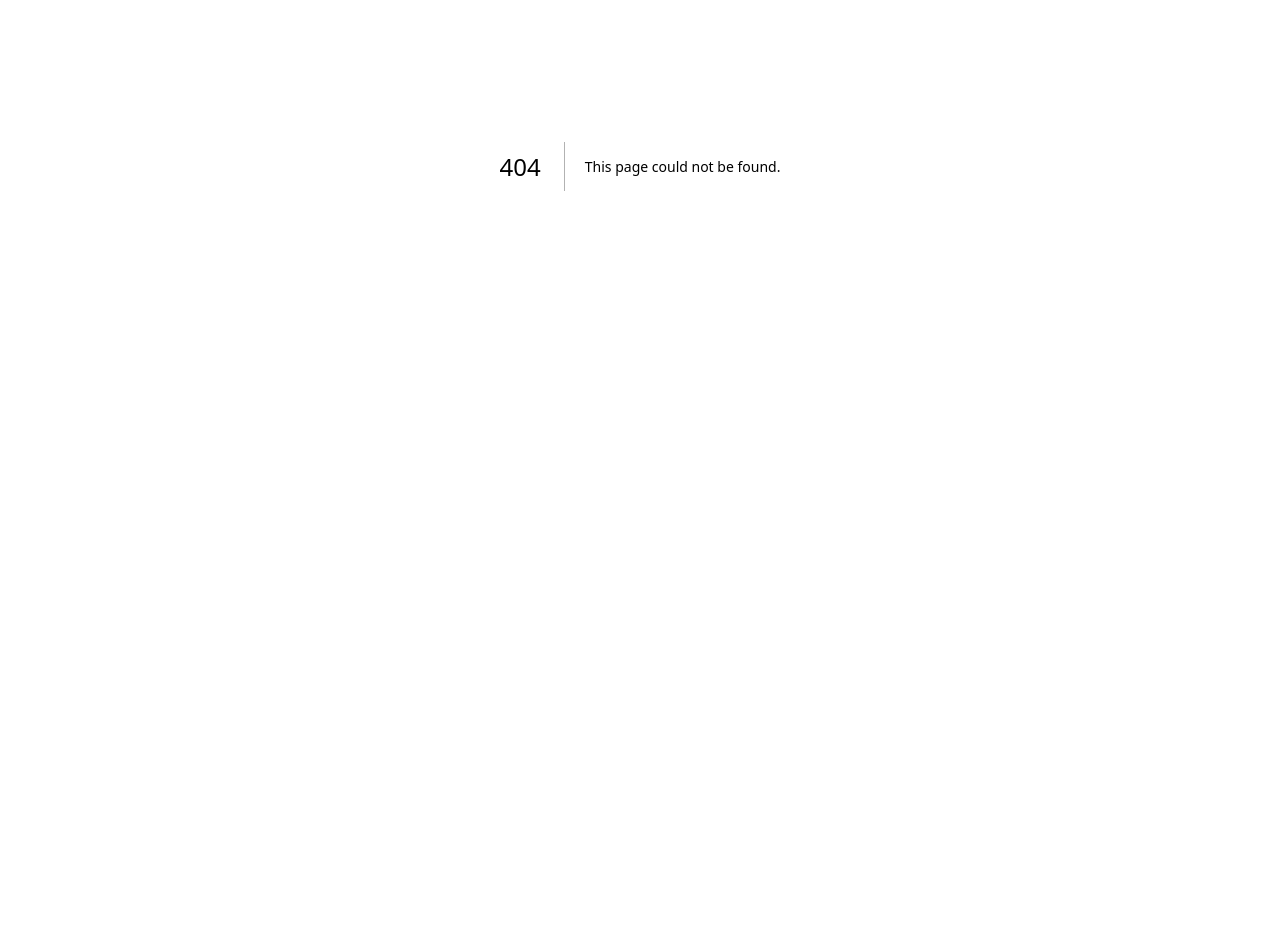
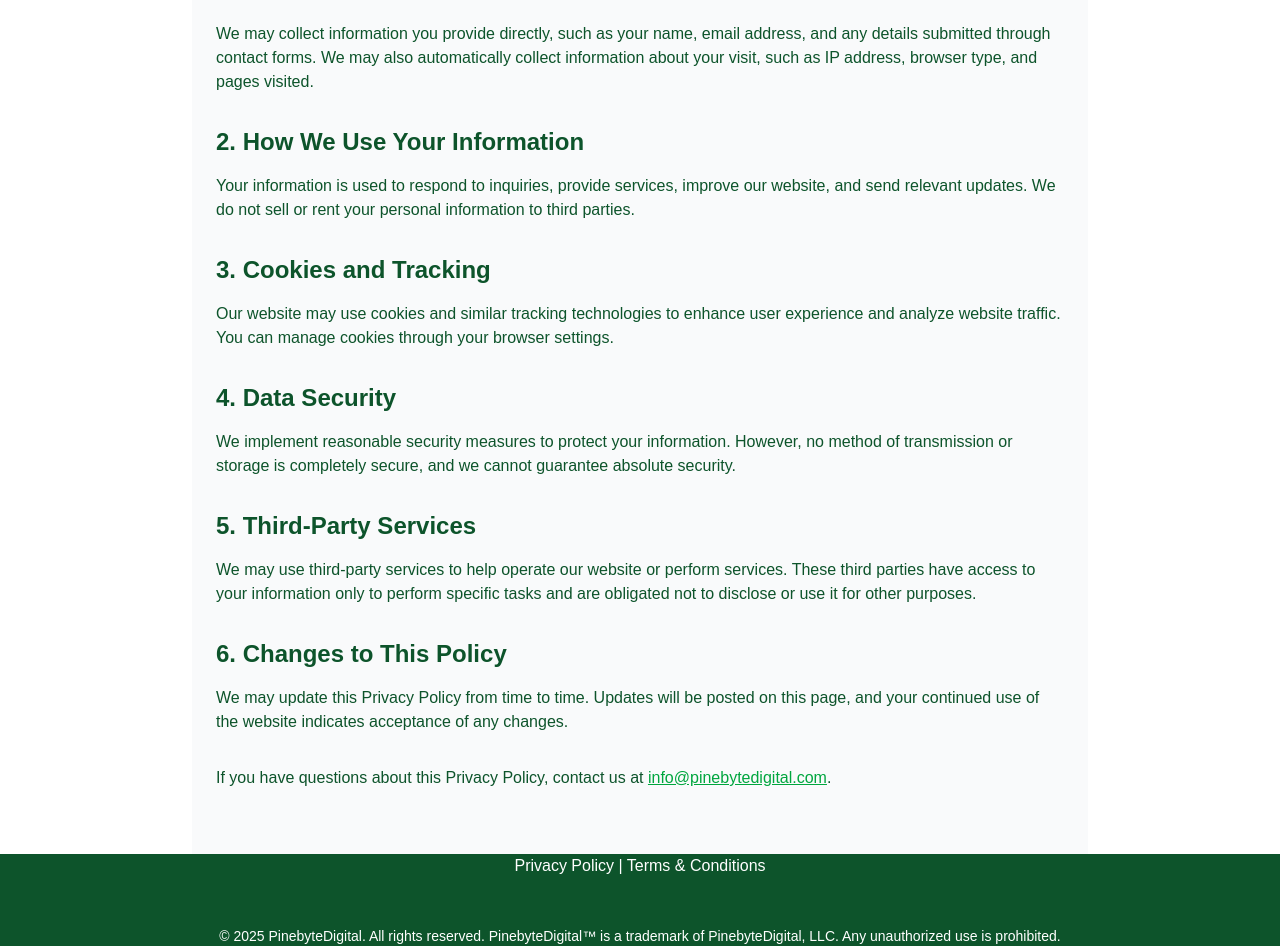
Before and after one commit to RhettRoseman/pinebytes, a Next.js app in the folder pinebyte/: page /privacypolicy in a window 1280 px wide. Before the commit this address had no page. Shown: the part 286-1232 px from the top of the page. Before the commit the page ends 852 px from the top, so only its background shows below. Built offline with nearby package versions, Linux system fonts and the light colour scheme.

Commit message:
creation and implemation of footer that has footer.tsx and terms.tsx being the components for terms and privacy policy all links work

```diff
--- a/pinebyte/app/components/footer.tsx
+++ b/pinebyte/app/components/footer.tsx
@@ -3,8 +3,13 @@ import Image from "next/image"
 
 export default function Footer(){
     return(
-        <div>
-
+        <div className="text-white bg-green-900 text-center">
+            <div>
+            <Link href="/privacypolicy"> Privacy Policy </Link> | <Link href="/terms-conditions"> Terms & Conditions </Link>
+            </div>
+            <p className="mt-12  text-sm text-white text-center">
+  &copy; {new Date().getFullYear()} PinebyteDigital. All rights reserved. PinebyteDigital™ is a trademark of PinebyteDigital, LLC. Any unauthorized use is prohibited.
+</p>
         </div>
     )
 }
--- /dev/null
+++ b/pinebyte/app/components/privacy.tsx
@@ -0,0 +1,45 @@
+export default function PrivaComp() {
+  return (
+    <main className="max-w-4xl mx-auto px-6 py-16 bg-gray-50 text-green-900">
+      <h1 className="text-4xl font-bold mb-6">Privacy Policy</h1>
+
+      <p className="mb-4">
+        At PinebyteDigital, your privacy is important to us. This Privacy Policy explains how we collect, use, and protect your information when you visit our website.
+      </p>
+
+      <h2 className="text-2xl font-semibold mt-8 mb-4">1. Information We Collect</h2>
+      <p className="mb-4">
+        We may collect information you provide directly, such as your name, email address, and any details submitted through contact forms. We may also automatically collect information about your visit, such as IP address, browser type, and pages visited.
+      </p>
+
+      <h2 className="text-2xl font-semibold mt-8 mb-4">2. How We Use Your Information</h2>
+      <p className="mb-4">
+        Your information is used to respond to inquiries, provide services, improve our website, and send relevant updates. We do not sell or rent your personal information to third parties.
+      </p>
+
+      <h2 className="text-2xl font-semibold mt-8 mb-4">3. Cookies and Tracking</h2>
+      <p className="mb-4">
+        Our website may use cookies and similar tracking technologies to enhance user experience and analyze website traffic. You can manage cookies through your browser settings.
+      </p>
+
+      <h2 className="text-2xl font-semibold mt-8 mb-4">4. Data Security</h2>
+      <p className="mb-4">
+        We implement reasonable security measures to protect your information. However, no method of transmission or storage is completely secure, and we cannot guarantee absolute security.
+      </p>
+
+      <h2 className="text-2xl font-semibold mt-8 mb-4">5. Third-Party Services</h2>
+      <p className="mb-4">
+        We may use third-party services to help operate our website or perform services. These third parties have access to your information only to perform specific tasks and are obligated not to disclose or use it for other purposes.
+      </p>
+
+      <h2 className="text-2xl font-semibold mt-8 mb-4">6. Changes to This Policy</h2>
+      <p className="mb-4">
+        We may update this Privacy Policy from time to time. Updates will be posted on this page, and your continued use of the website indicates acceptance of any changes.
+      </p>
+
+      <p className="mt-8">
+        If you have questions about this Privacy Policy, contact us at <a href="mailto:info@pinebytedigital.com" className="text-green-600 underline">info@pinebytedigital.com</a>.
+      </p>
+    </main>
+  );
+}
--- /dev/null
+++ b/pinebyte/app/components/terms.tsx
@@ -0,0 +1,42 @@
+import React from "react";
+
+export default function TermComp ()  {
+  return (
+    <main className="max-w-4xl mx-auto px-6 py-16 bg-gray-50 text-green-900">
+      <h1 className="text-4xl font-bold mb-6">Terms and Conditions</h1>
+
+      <p className="mb-4">
+        Welcome to PinebyteDigital! By accessing or using our website, you agree to comply with these Terms and Conditions. Please read them carefully.
+      </p>
+
+      <h2 className="text-2xl font-semibold mt-8 mb-4">1. Use of Website</h2>
+      <p className="mb-4">
+        You may use this website for lawful purposes only. You agree not to use the site in any way that could damage, disable, or impair its functionality.
+      </p>
+
+      <h2 className="text-2xl font-semibold mt-8 mb-4">2. Intellectual Property</h2>
+      <p className="mb-4">
+        All content, including text, images, logos, and designs, are the property of PinebyteDigital and are protected by copyright and other intellectual property laws.
+      </p>
+
+      <h2 className="text-2xl font-semibold mt-8 mb-4">3. Limitation of Liability</h2>
+      <p className="mb-4">
+        PinebyteDigital is not responsible for any damages or losses resulting from your use of this website or reliance on any content provided.
+      </p>
+
+      <h2 className="text-2xl font-semibold mt-8 mb-4">4. External Links</h2>
+      <p className="mb-4">
+        Our website may contain links to third-party websites. PinebyteDigital is not responsible for the content or practices of these external sites.
+      </p>
+
+      <h2 className="text-2xl font-semibold mt-8 mb-4">5. Changes to Terms</h2>
+      <p className="mb-4">
+        We may update these Terms and Conditions from time to time. Any changes will be posted on this page, and continued use of the website constitutes acceptance of the updated terms.
+      </p>
+
+      <p className="mt-8">
+        If you have any questions about these Terms, please contact us at <a href="mailto:info@pinebytedigital.com" className="text-green-600 underline">info@pinebytedigital.com</a>.
+      </p>
+    </main>
+  );
+};
--- a/pinebyte/app/layout.tsx
+++ b/pinebyte/app/layout.tsx
@@ -5,6 +5,7 @@ import './globals.css';
 // Import Google Fonts
 import { Inter, Montserrat } from "next/font/google";
 import Navbar from './components/Navtabs';
+import Footer from './components/footer';
 
 const inter = Inter({
   subsets: ["latin"],
@@ -32,6 +33,7 @@ export default function RootLayout({ children }: { children: React.ReactNode })
         <Navbar/>
 
         {children}
+        <Footer/>
       </body>
     </html>
   );
--- /dev/null
+++ b/pinebyte/app/privacypolicy/page.tsx
@@ -0,0 +1,10 @@
+import PrivaComp from "../components/privacy";
+
+
+export default function Privacy(){
+    return(
+        <>
+        <PrivaComp/>
+        </>
+    )
+}
--- /dev/null
+++ b/pinebyte/app/terms-conditions/page.tsx
@@ -0,0 +1,9 @@
+import TermComp from "../components/terms";
+
+export default function Terms(){
+    return(
+        <>
+        <TermComp/>
+        </>
+    )
+}
```
